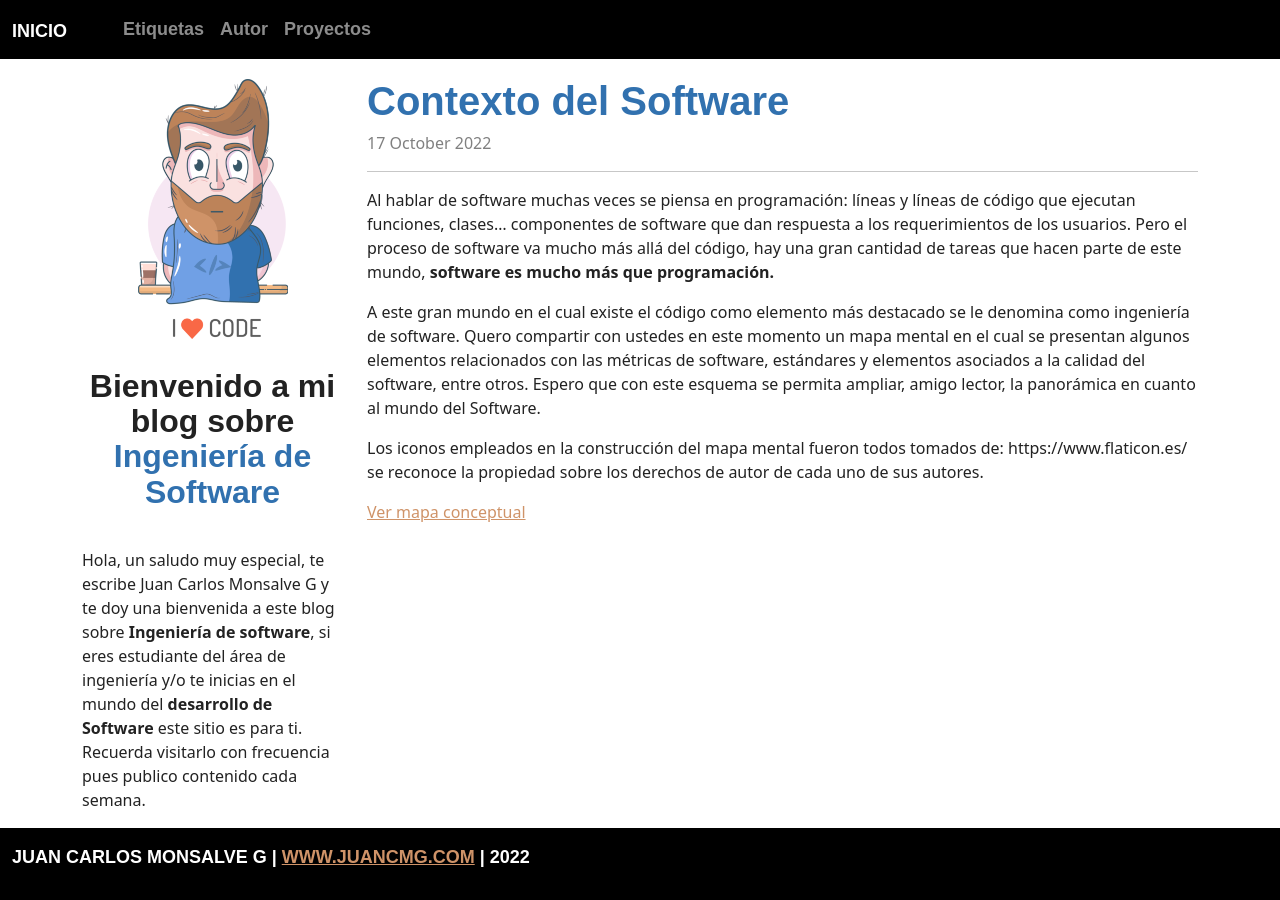
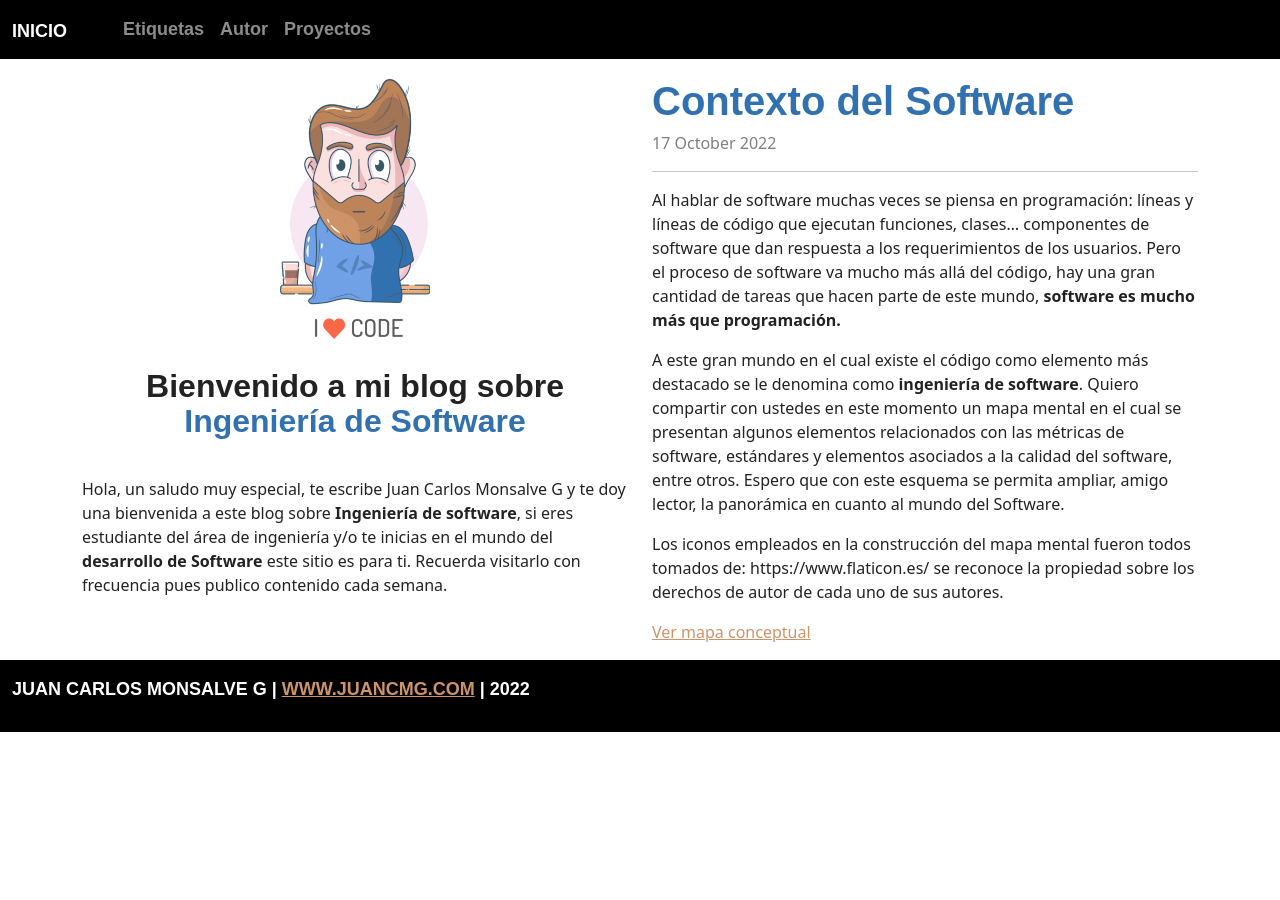
Before and after one commit to jcmonsalveg/jcmonsalveg.github.io, a Jekyll site: the page built from _posts/2022-10-17-Contexto-del-Software.md, in a window 1280 px wide. Built offline with Jekyll 4.4.1, drawn with Linux system fonts in a browser that asks for light colours; some web fonts are replaced.

```diff
--- a/_layouts/post.html
+++ b/_layouts/post.html
@@ -19,7 +19,7 @@
 
         <div class="row">
 
-            <div class = "col-3">
+            <div class = "col-sm">
                 {% include bienvenido.html %}
             </div>
 
--- a/_posts/2022-10-17-Contexto-del-Software.md
+++ b/_posts/2022-10-17-Contexto-del-Software.md
@@ -6,7 +6,7 @@ tags: ["Calidad"]
 
 Al hablar de software muchas veces se piensa en programación: líneas y líneas de código que ejecutan funciones, clases... componentes de software que dan respuesta a los requerimientos de los usuarios. Pero el proceso de software va mucho más allá del código, hay una gran cantidad de tareas que hacen parte de este mundo, **software es mucho más que programación.**
 
-A este gran mundo en el cual existe el código como elemento más destacado se le denomina como ingeniería de software. Quero compartir con ustedes en este momento un mapa mental en el cual se presentan algunos elementos relacionados con las métricas de software, estándares y elementos asociados a la calidad del software, entre otros. Espero que con este esquema se permita ampliar, amigo lector, la panorámica en cuanto al mundo del Software.
+A este gran mundo en el cual existe el código como elemento más destacado se le denomina como **ingeniería de software**. Quiero compartir con ustedes en este momento un mapa mental en el cual se presentan algunos elementos relacionados con las métricas de software, estándares y elementos asociados a la calidad del software, entre otros. Espero que con este esquema se permita ampliar, amigo lector, la panorámica en cuanto al mundo del Software.
 
 Los iconos empleados en la construcción del mapa mental fueron todos tomados de: https://www.flaticon.es/ se reconoce la propiedad sobre los derechos de autor de cada uno de sus autores.
 
```
